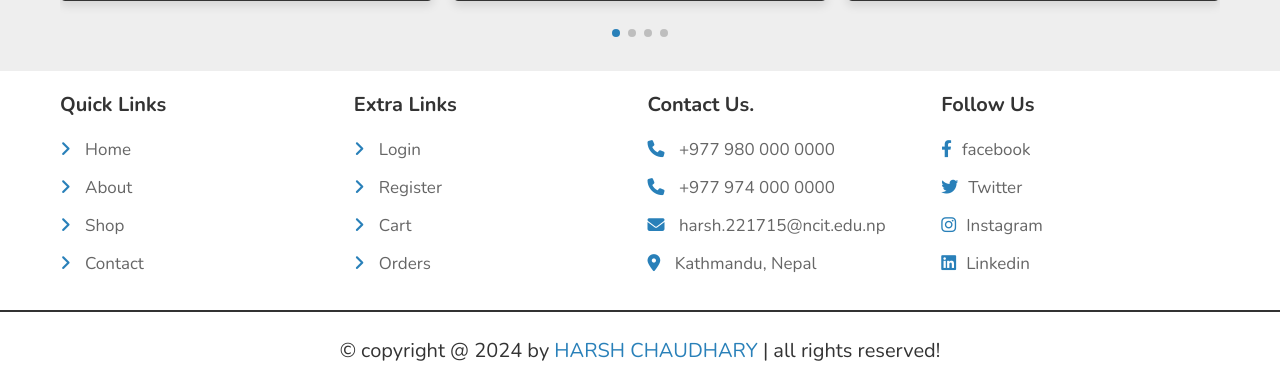
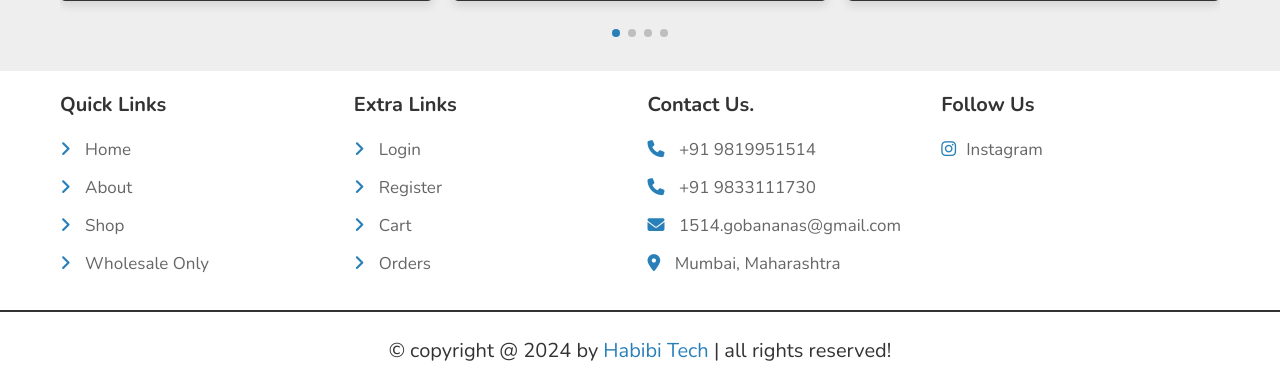
Before and after one commit to Samgamer4/Gobananas, a PHP site: page /about.php in a window 1280 px wide. Shown: the part 1147-1536 px from the top of the page. Run offline with PHP 8.4, Linux system fonts and the light colour scheme; data that the repository does not hold is empty; some libraries are stand-ins or nearby versions.

Commit message:
Add files via upload

```diff
--- a/components/footer.php
+++ b/components/footer.php
@@ -7,7 +7,7 @@
          <a href="home.php"> <i class="fas fa-angle-right"></i> Home</a>
          <a href="about.php"> <i class="fas fa-angle-right"></i> About</a>
          <a href="shop.php"> <i class="fas fa-angle-right"></i> Shop</a>
-         <a href="contact.php"> <i class="fas fa-angle-right"></i> Contact</a>
+         <a href="contact.php"> <i class="fas fa-angle-right"></i> Wholesale Only</a>
       </div>
 
       <div class="box">
@@ -20,22 +20,19 @@
 
       <div class="box">
          <h3>Contact Us.</h3>
-         <a href="tel:9800000000"><i class="fas fa-phone"></i> +977 980 000 0000</a>
-         <a href="tel:9900000000"><i class="fas fa-phone"></i> +977 974 000 0000</a>
-         <a href="mailto:harshchy143@gmail.com"><i class="fas fa-envelope"></i> harsh.221715@ncit.edu.np</a>
-         <a href="https://www.google.com/myplace"><i class="fas fa-map-marker-alt"></i> Kathmandu, Nepal </a>
+         <a href="tel:9819951514"><i class="fas fa-phone"></i> +91 9819951514</a>
+         <a href="tel:9833111730"><i class="fas fa-phone"></i> +91 9833111730</a>
+         <a href="mailto:1514.gobananas@gmail.com"><i class="fas fa-envelope"></i> 1514.gobananas@gmail.com</a>
+         <a href="https://maps.google.com/maps/place//data=!4m2!3m1!1s0x3be7cf322a22f489:0xef43c339f431b528?entry=s&sa=X&ved=1t:8290&ictx=111"><i class="fas fa-map-marker-alt"></i> Mumbai, Maharashtra </a>
       </div>
 
       <div class="box">
          <h3>Follow Us</h3>
-         <a href="https://www.facebook.com/harshchaudharynp" target="_blank"><i class="fab fa-facebook-f"></i>facebook</a>
-         <a href="https://twitter.com/HarshCh53587355" target="_blank"><i class="fab fa-twitter"></i>Twitter</a>
-         <a href="https://www.instagram.com/harshchy__/" target="_blank"><i class="fab fa-instagram"></i>Instagram</a>
-         <a href="https://www.linkedin.com/in/harsh-chaudhary-15763a150/" target="_blank"><i class="fab fa-linkedin"></i>Linkedin</a>
+         <a href="https://www.instagram.com/1514.kidsstreet/profilecard/?igsh=MTNnbXc0NTRxNDJ1Mg==" target="_blank"><i class="fab fa-instagram"></i>Instagram</a>
       </div>
 
    </section>
 
-   <div class="credit">&copy; copyright @ <?= date('Y'); ?> by <span>HARSH CHAUDHARY</span> | all rights reserved!</div>
+   <div class="credit">&copy; copyright @ <?= date('Y'); ?> by <span>Habibi Tech</span> | all rights reserved!</div>
 
 </footer>
--- a/components/user_header.php
+++ b/components/user_header.php
@@ -15,7 +15,7 @@
 <head>
 <style>
    .end{
-      margin-left: 5pc;
+      margin-left: 4pc;
    }
 </style>
 </head>
@@ -44,6 +44,7 @@
          ?>
          <div id="menu-btn" class="fas fa-bars"></div>
          <a href="search_page.php"><i class="fas fa-search"></i></a>
+         <a href="wishlist.php"><i class="fas fa-heart"></i><span>(<?= $total_wishlist_counts; ?>)</span></a>
          <a href="home.php" class="logo"> <img src="images/logomain.png" class="end" width="42px" height="42px" alt=""><span></span></a>
          <a href="cart.php"><i class="fas fa-shopping-cart end"></i><span>(<?= $total_cart_counts; ?>)</span></a>
          <div id="user-btn" class="fas fa-user "></div>
```
